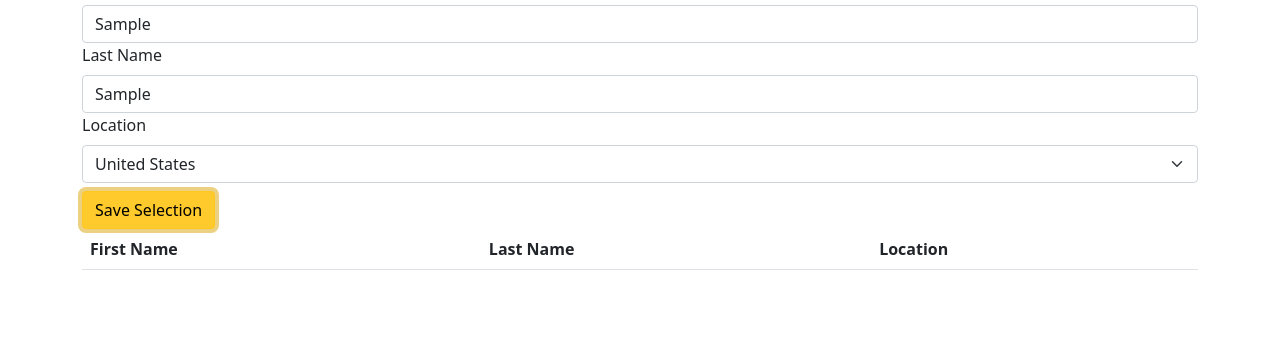
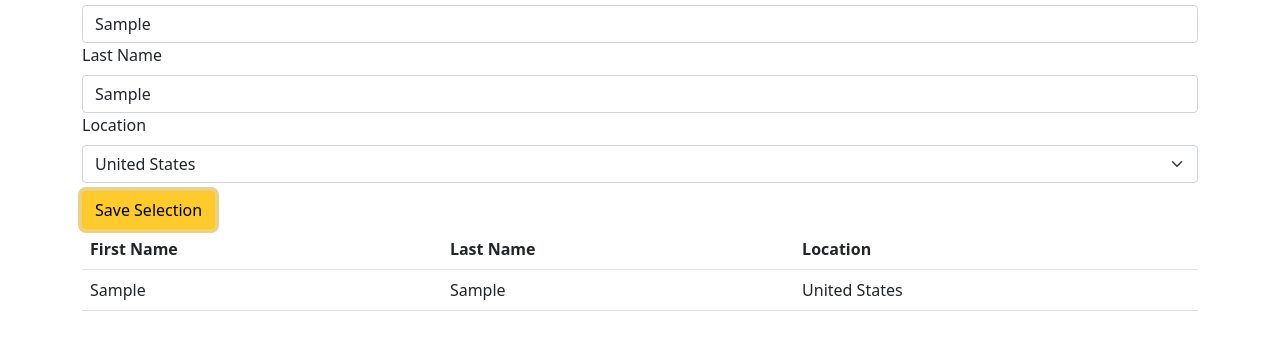
Before and after one commit to EICPCohort5/student-manager-age-of-empires, a website: page html/index.html in a window 1280 px wide. Both pictures are taken after typing "Sample", "Sample" into the empty fields and a click on the button "Save Selection". Shown: the part 83-422 px from the top of the page. Drawn offline with Linux system fonts and the light colour scheme.

Commit message:
main.js displays data

```diff
--- a/html/index.html
+++ b/html/index.html
@@ -26,21 +26,21 @@
         <div>
           <label for = "location" class="form-label">Location</label>
           <select name="location" id="location" class="form-select">
-            <option value = "US">United States</option>
-            <option value = "CA">Canada</option>
-            <option value = "UK">Europe</option>
+            <option value = "United States">United States</option>
+            <option value = "Canada">Canada</option>
+            <option value = "Europe">Europe</option>
           </select>
         </div>
         <div class = "mt-2"><button class="btn btn-warning" type="submit">Save Selection</button></div>
       </form>
         <div class="row">
           <div class="col">
-            <table class="table table-striped">
+            <table id="myTable" class="table table-striped">
               <thead>
                 <tr>
-                  <th>First Name</th>
-                  <th>Last Name</th>
-                  <th>Location</th>
+                  <th id = "fname">First Name</th>
+                  <th id = "lname">Last Name</th>
+                  <th id = "loc">Location</th>
                 </tr>
                 <tbody>
                 </tbody>
--- a/js/main.js
+++ b/js/main.js
@@ -11,13 +11,22 @@ function handleFormSubmit(event){
 
 
 function iteratewithentriesDestruct(studentData){
-  for (let [key,value] of studentData.entries()){
-    console.log(`${key}: ${value}`);
+  //access table
+  let table = document.querySelector('#myTable');
+  //access row on table
+  let row = table.insertRow();
+  // we dont use the <key> in our loop, so leave blank BUT use a , to indicate we are still looping through [key,value] pairs
+  for (let [,value] of studentData.entries()){
+    //create new html element cell
+    let td = document.createElement('td');
+    // create text node of studentdata value
+    let text = document.createTextNode(value);
+    //add value to cell
+    td.appendChild(text);
+    // add cell to row
+    row.appendChild(td);
   }
+
 }
 
-
-
-
-
 //export {};
```
